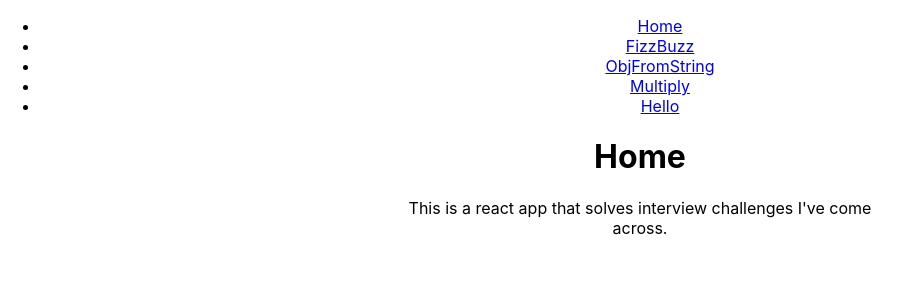
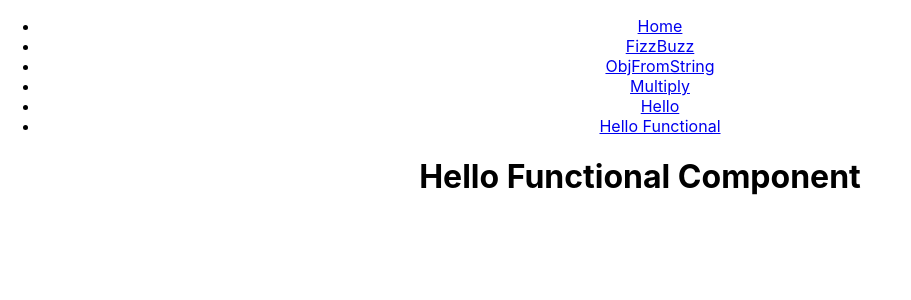
Before and after one commit to MMcClure11/practice-constructor.io, a React (Create React App) app: page /hellofunctional in a window 1280 px wide. Shown: the top 300 px of the page, without its empty margins (0-911 px from the left). Built offline with nearby package versions, Linux system fonts and the light colour scheme.

Commit message:
Add functional hello component

```diff
--- a/src/App.js
+++ b/src/App.js
@@ -6,6 +6,7 @@ import FizzBuzz from './components/FizzBuzz'
 import ObjFromString from './components/ObjFromString';
 import Multiply from './components/Multiply';
 import Hello from './components/Hello';
+import FunctionalHello from './components/FunctionalHello'
 
 const App = () => {
 
@@ -31,6 +32,9 @@ const App = () => {
             <li>
               <Link to='/hello'>Hello</Link>
             </li>
+            <li>
+              <Link to='/hellofunctional'>Hello Functional</Link>
+            </li>
           </ul>
         </nav>
 
@@ -39,6 +43,7 @@ const App = () => {
           <Route path='/objfromstring'><ObjFromString /></Route>
           <Route path='/multiply'><Multiply /></Route>
           <Route path='/hello'><Hello helloTranslations={ helloTranslations } /></Route>
+          <Route path='/hellofunctional'><FunctionalHello /></Route>
           <Route path='/'><Home /></Route>
         </Switch>
       </div>
--- /dev/null
+++ b/src/components/FunctionalHello.js
@@ -0,0 +1,11 @@
+import React from 'react'
+
+const FunctionalHello = () => {
+  return (
+    <>
+      <h1>Hello Functional Component</h1>
+    </>
+  )
+}
+
+export default FunctionalHello
```
Also changed, not shown: 1 other file (tests, documents, lock files or other folders).
